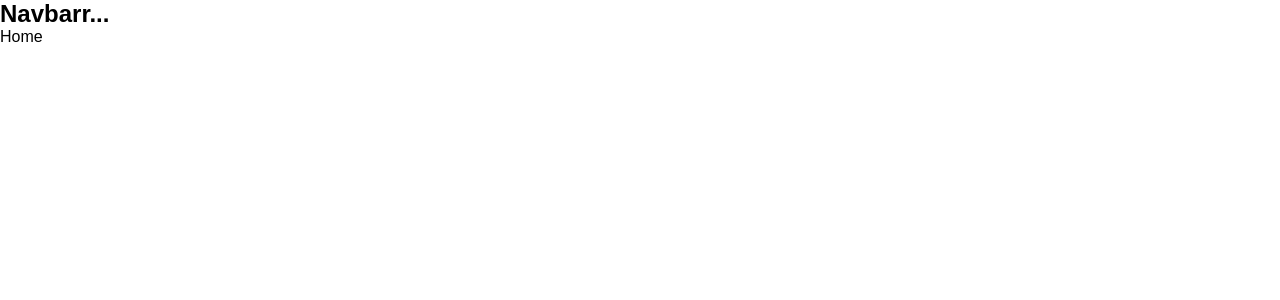
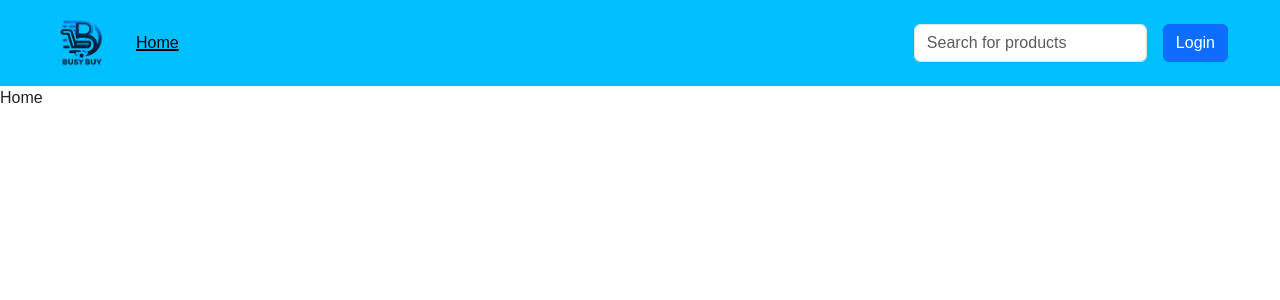
Before and after one commit to yuvaraj-LR/Busy-Buy-Using-Redux, a React (Create React App) app: page / in a window 1280 px wide. Shown: the top 300 px of the page. Built offline with nearby package versions, Linux system fonts and the light colour scheme; the HTML template or start-up script is replaced by a standard one.

Commit message:
Include Navbar Component

```diff
--- a/public/index.html
+++ b/public/index.html
@@ -14,6 +14,11 @@
     <link rel="manifest" href="%PUBLIC_URL%/manifest.json" />
 
     <title>Busy Buy App</title>
+    <!-- Bootstrap Link -->
+    <link href="https://cdn.jsdelivr.net/npm/bootstrap@5.3.3/dist/css/bootstrap.min.css" rel="stylesheet" integrity="sha384-QWTKZyjpPEjISv5WaRU9OFeRpok6YctnYmDr5pNlyT2bRjXh0JMhjY6hW+ALEwIH" crossorigin="anonymous">
+
+    <!-- Font Awesome Link -->
+    <link rel="stylesheet" href="https://cdnjs.cloudflare.com/ajax/libs/font-awesome/6.6.0/css/all.min.css" integrity="sha512-Kc323vGBEqzTmouAECnVceyQqyqdsSiqLQISBL29aUW4U/M7pSPA/gEUZQqv1cwx4OnYxTxve5UMg5GT6L4JJg==" crossorigin="anonymous" referrerpolicy="no-referrer" />
   </head>
   <body>
     <noscript>You need to enable JavaScript to run this app.</noscript>
--- a/src/components/Navbar.jsx
+++ b/src/components/Navbar.jsx
@@ -1,14 +1,48 @@
 import React from 'react'
-import { Outlet } from 'react-router-dom'
+import { Link, NavLink, Outlet } from 'react-router-dom'
 
 function Navbar() {
+    const isUserLoggedIn = false;
+
     return (
         <div>
-            <nav>
-                <h1>Navbarr...</h1>
-            </nav>
+            <header>
+                <nav className="navbar navbar-expand-lg navbar-bg">
+                    <div className="container-fluid wrapper make_center">
+                        <div className="navbar-brand">
+                            <NavLink to="/" className="brand-title">
+                                <img src="./logo.png" alt="logo" className="home_logo" />
+                            </NavLink>
+                        </div>
 
-            <Outlet />
+                        <button className="navbar-toggler" type="button" data-bs-toggle="collapse" data-bs-target="#navbarSupportedContent" aria-controls="navbarSupportedContent" aria-expanded="false" aria-label="Toggle navigation">
+                        <span className="navbar-toggler-icon"></span>
+                        </button>
+                        <div className="collapse navbar-collapse" id="navbarSupportedContent">
+                            <ul className="navbar-nav me-auto mb-2 mb-lg-0">
+                                <li className="nav-item mx-2">
+                                    <NavLink className={ ({isActive}) => isActive ? "current-nav" : null } to="/">Home</NavLink>
+                                </li>
+                                <li className={`nav-item mx-2 ${!isUserLoggedIn ? "hidden" : ""}`}>
+                                    <NavLink className={ ({isActive}) => isActive ? "current-nav" : null } to="/order">Order</NavLink>
+                                </li>
+                                <li className={`nav-item mx-2 ${!isUserLoggedIn ? "hidden" : ""}`}>
+                                    <NavLink className={ ({isActive}) => isActive ? "current-nav" : null } to="/cart">Cart</NavLink>
+                                </li>
+                            </ul>
+                            <form className="d-flex mx-2" role="search">
+                                <input className="form-control me-2" type="search" placeholder="Search for products" aria-label="Search" />
+                            </form>
+
+                            {!isUserLoggedIn ? <Link className="btn btn-primary" to="/signin">Login</Link> : <div className="flex flex_row flex_center gap-1 btn btn-outline-primary"><span><i className="fa-solid fa-arrow-right-from-bracket"></i></span><div>Logout</div></div>}
+                        </div>
+                    </div>
+                </nav>
+            </header>
+
+            <div>
+                <Outlet />
+            </div>
         </div>
     )
 }
--- a/src/global.css
+++ b/src/global.css
@@ -132,3 +132,30 @@ td, th {
 .capitalize {
   text-transform: capitalize;
 }
+
+/* App styles */
+.make_center {
+  max-width: 1200px;
+  width: 100%;
+  margin: auto;
+}
+
+/* Navbar */
+.home_logo {
+  width: 60px;
+}
+
+.current-nav {
+  padding: 16px 0;
+  text-decoration: underline;
+  text-decoration-thickness: 2px;
+}
+
+.navbar-bg {
+  background-color: #00BFFF !important;
+}
+
+.brand-title {
+  font-size: 22px;
+  font-weight: 600;
+}
```
Also changed, not shown: public/logo.png (added).
